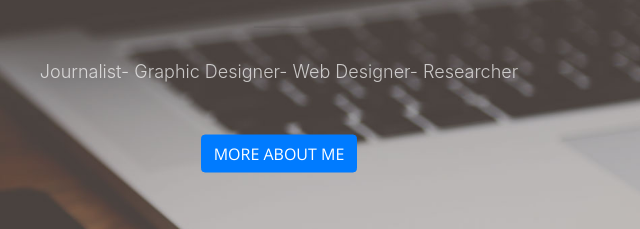
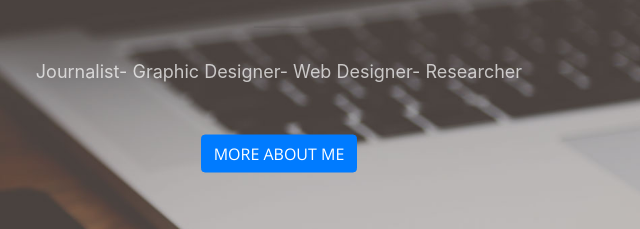
Before and after one commit to bikysteve/bikysteve.github.io, a website with bundled scripts: page index.html in a window 1280 px wide. Shown: the part 343-572 px from the top of the page, 361-1001 px from the left. Built offline with nearby package versions, Linux system fonts and the light colour scheme.

Commit message:
edited another line 3,css

```diff
--- a/index.html
+++ b/index.html
@@ -59,7 +59,7 @@
         <div class="header-content-inner">
           <h1 id="homeHeading">Steve Biko Anyanje</h1>
           <hr>
-          <p>Journalist- Graphic Designer- Web Designer- Researcher</p>
+          <p><strong>Journalist- Graphic Designer- Web Designer- Researcher</strong></p>
           <a class="btn btn-primary btn-xl js-scroll-trigger" href="#about">More about me</a>
         </div>
       </div>
```
